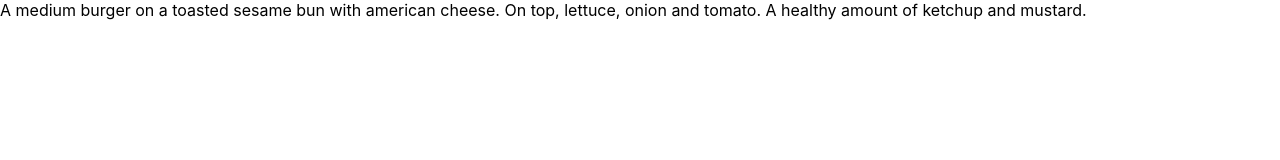
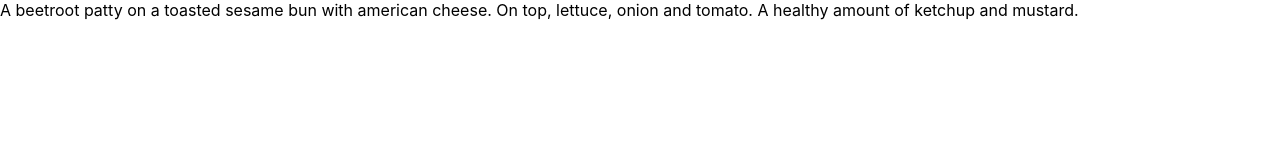
Before and after one commit to reedspool/react-composition-overrides-experiment, a React (Create React App) app: page / in a window 1280 px wide. Shown: the top 160 px of the page. Built offline with nearby package versions, Linux system fonts and the light colour scheme.

Commit message:
feature: beetroot sandwich

```diff
--- a/src/App.tsx
+++ b/src/App.tsx
@@ -25,6 +25,7 @@ const formatList : (list : string[]) => string = (list) => {
 }
 
 const BeefPatty : React.FC<{doneness: Doneness}> = ({ doneness }) => <span>{doneness} burger</span>
+const BeetrootPatty : React.FC<{}> = () => <span>beetroot patty</span>
 const Bun : React.FC<{type: BunTypes, isToasted: IsToasted}> = ({ type, isToasted }) =>
   <span>{isToasted ? 'toasted' : 'untoasted'} {type} bun</span>
 const Cheese : React.FC<{type: CheeseTypes}> = ({ type }) => <span>{type} cheese</span>
@@ -58,7 +59,7 @@ const Sandwich : React.FC<SandwichProps> =
 
 function App() {
   return (
-    <Sandwich />
+    <Sandwich Patty={BeetrootPatty} />
   );
 }
 
```
